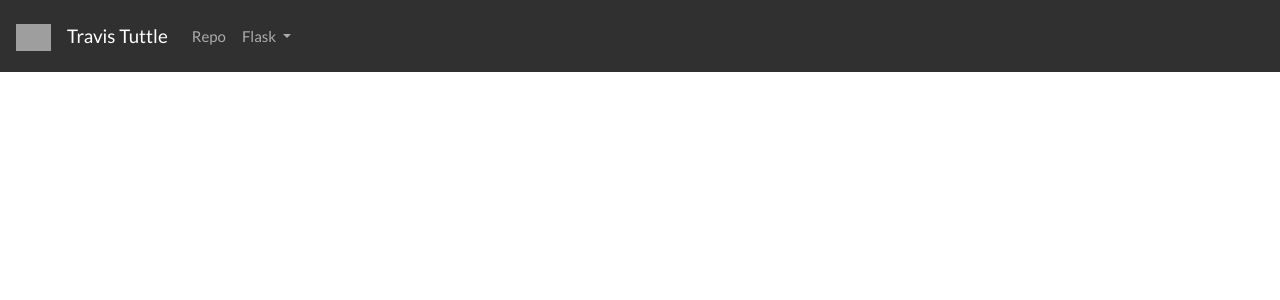
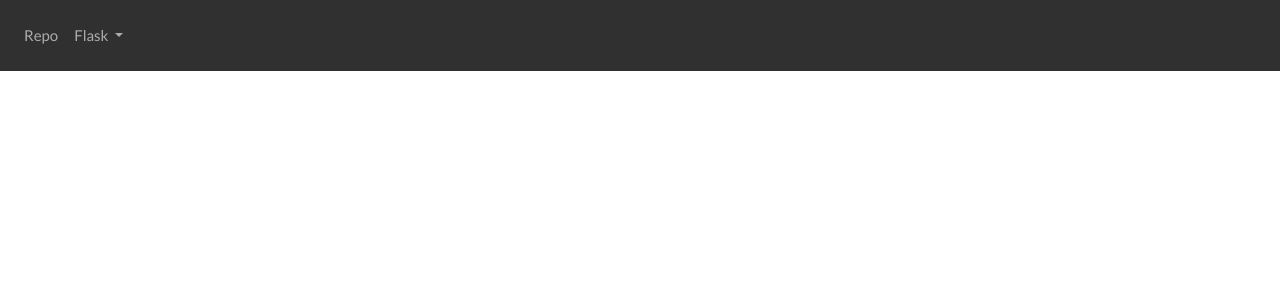
Before and after one commit to tuttlepower/iris, a Python web app: template api/templates/about.html in a window 1280 px wide. Shown: the top 300 px of the page. Run offline with Jinja, Linux system fonts and the light colour scheme; the template is opened without the code that fills it, so the values that code supplies are empty; some libraries are stand-ins or nearby versions; grey boxes are pictures that could not be loaded.

Commit message:
iris issues

```diff
--- a/api/index.py
+++ b/api/index.py
@@ -4,7 +4,7 @@ import datetime
 import requests
 from supabase import create_client, Client
 import os
-import iris
+import .iris
 
 app = Flask(__name__)
 
--- a/api/templates/template.html
+++ b/api/templates/template.html
@@ -36,11 +36,6 @@
 
   <nav class="navbar navbar-expand-sm bg-dark navbar-dark sticky-top">
 
-    <a class="navbar-brand" href="#">
-      <img src="./Resources/images/facelighting.png" alt="Logo" style="width:35px;">
-    </a>
-    <a class="navbar-brand" href="{{ url_for('home') }}">Travis Tuttle</a>
-
     <button class="navbar-toggler" type="button" data-toggle="collapse" data-target="#collapsibleNavbar">
       <span class="navbar-toggler-icon"></span>
     </button>
```
Also changed, not shown: 1 other file.
